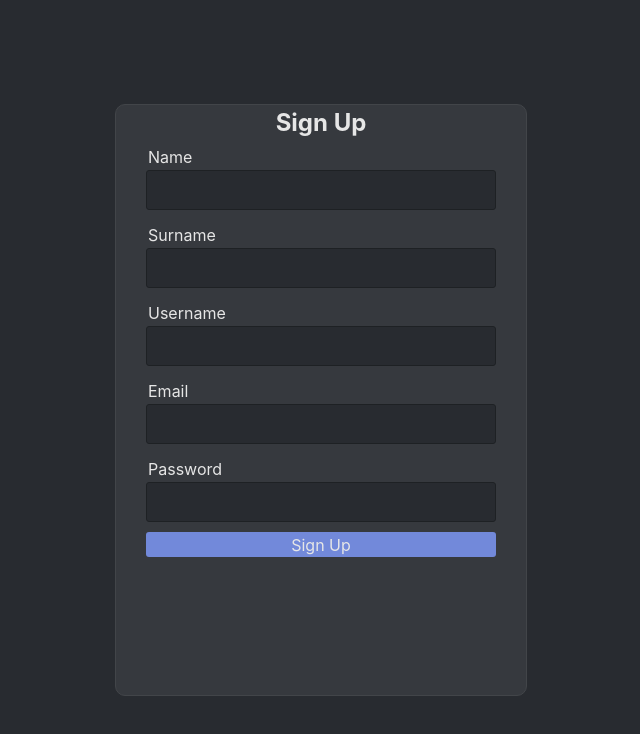
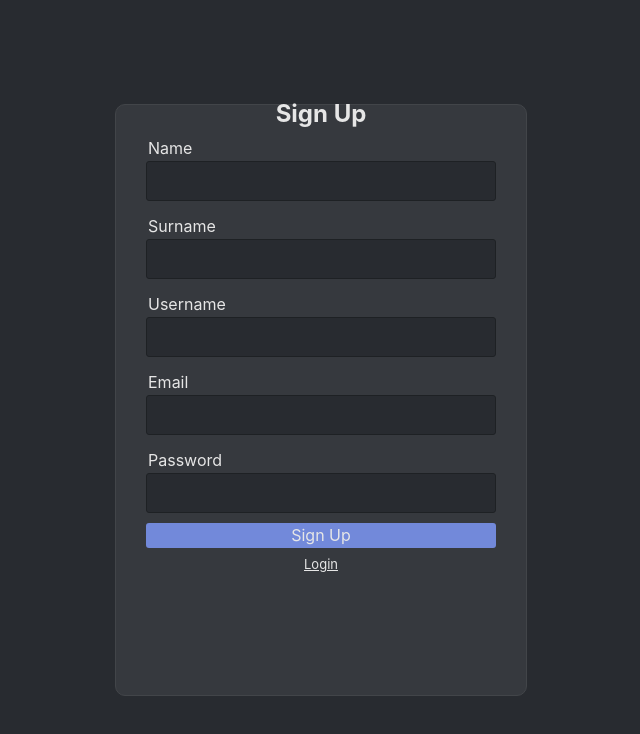
Before and after one commit to Johannes-01/PollWebsite, a React (Create React App) app: page /signup in a window 1280 px wide. Shown: the top 734 px of the page, without its empty margins (319-959 px from the left). Built offline with nearby package versions, Linux system fonts and the light colour scheme.

Commit message:
sign up login button and alertmessage username taken

```diff
--- a/src/routes/SignUp.jsx
+++ b/src/routes/SignUp.jsx
@@ -48,10 +48,15 @@ export default function SignUp() {
                 navigate("/");
             } else if (response !== null && response.status === 403){
                 //to do: username already taken animation
-                console.log("Username already taken.")
+                window.alert("Username already taken.");
+                console.log("Username already taken.");
             }
             console.log(response)
           }
+    };
+
+    const login = () => {
+        navigate("/");
     };
 
     return (
@@ -68,6 +73,10 @@ export default function SignUp() {
                         <PasswordField title={"Password"} onInputChange={handlePasswordChange}></PasswordField>
                     </div>
                     <Button text={"Sign Up"} onclick={signup}></Button>
+                    <div style={{ "color": "var(--white)", "textDecorationLine": "underline", "cursor": "pointer", "marginTop": "3px", "fontSize": "13px" }}
+                            onClick={login}>
+                            <a>Login</a>
+                        </div>
                     <p style={{"display": "none"}}>Wrong username or password</p>
                 </div>
             </div>
```
